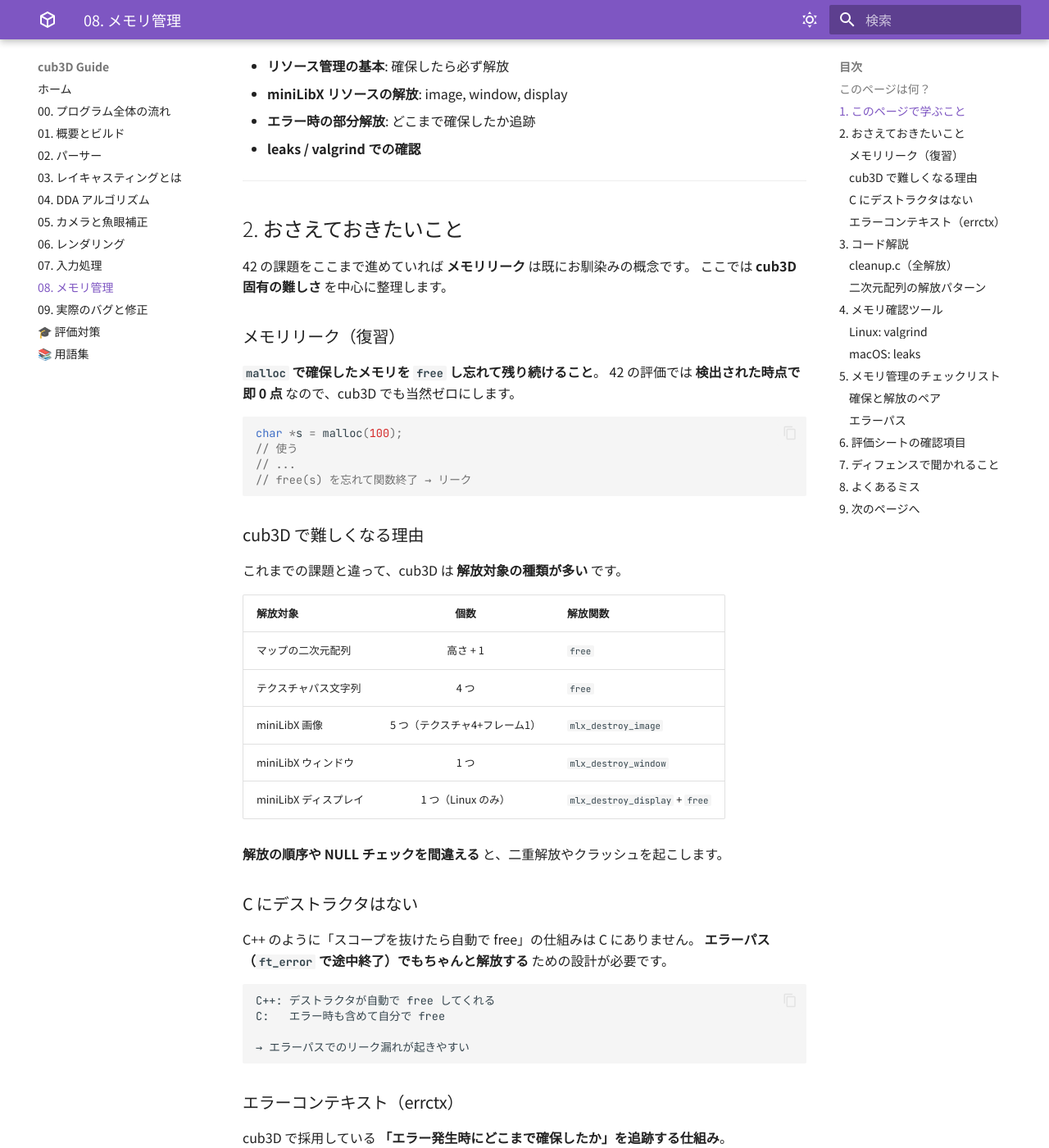
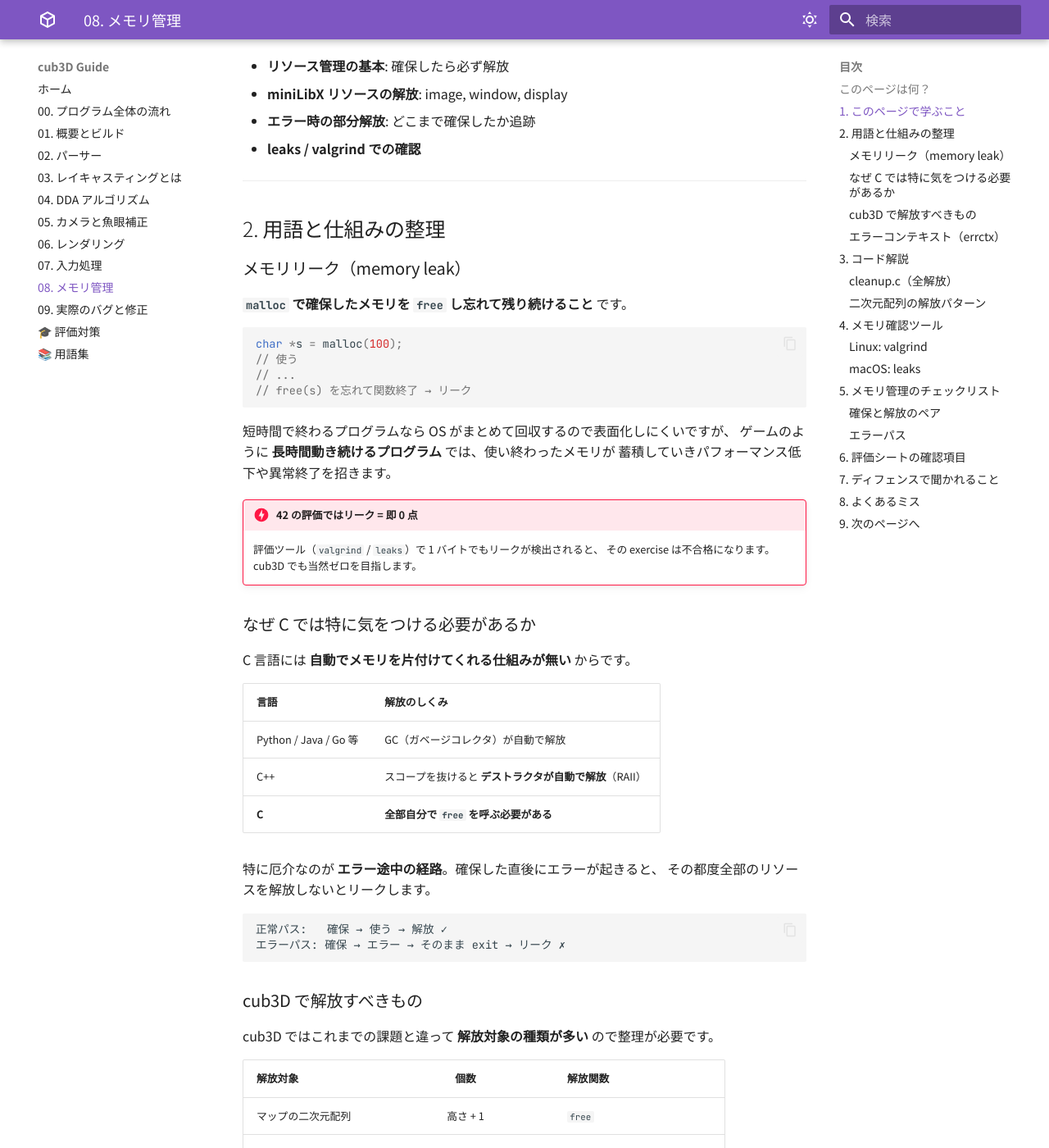
Before and after one commit to Tsunanko/cub3d-guide, an MkDocs documentation site: the page built from docs/08-memory.md, in a window 1280 px wide and 1400 px high, scrolled down 673 px. Shown: the whole window at 82% size. Built offline with MkDocs 1.6.1 and Material for MkDocs 9.7.7, drawn with Linux system fonts in a browser that asks for light colours; some of the changed text lies outside the part shown.

Commit message:
08-memory: balance tone - explain memory leak for non-42 readers while keeping neutral framing

````diff
--- a/docs/08-memory.md
+++ b/docs/08-memory.md
@@ -32,15 +32,11 @@ cub3D は特に解放対象が多いので、**計画的な管理** が必要で
 
 ---
 
-## 2. おさえておきたいこと
+## 2. 用語と仕組みの整理
 
-42 の課題をここまで進めていれば **メモリリーク** は既にお馴染みの概念です。
-ここでは **cub3D 固有の難しさ** を中心に整理します。
+### メモリリーク（memory leak）
 
-### メモリリーク（復習）
-
-**`malloc` で確保したメモリを `free` し忘れて残り続けること**。
-42 の評価では **検出された時点で即 0 点** なので、cub3D でも当然ゼロにします。
+**`malloc` で確保したメモリを `free` し忘れて残り続けること** です。
 
 ```c
 char *s = malloc(100);
@@ -49,9 +45,35 @@ char *s = malloc(100);
 // free(s) を忘れて関数終了 → リーク
 ```
 
-### cub3D で難しくなる理由
+短時間で終わるプログラムなら OS がまとめて回収するので表面化しにくいですが、
+ゲームのように **長時間動き続けるプログラム** では、使い終わったメモリが
+蓄積していきパフォーマンス低下や異常終了を招きます。
 
-これまでの課題と違って、cub3D は **解放対象の種類が多い** です。
+!!! danger "42 の評価ではリーク = 即 0 点"
+    評価ツール（`valgrind` / `leaks`）で 1 バイトでもリークが検出されると、
+    その exercise は不合格になります。cub3D でも当然ゼロを目指します。
+
+### なぜ C では特に気をつける必要があるか
+
+C 言語には **自動でメモリを片付けてくれる仕組みが無い** からです。
+
+| 言語 | 解放のしくみ |
+|:---|:---|
+| Python / Java / Go 等 | GC（ガベージコレクタ）が自動で解放 |
+| C++ | スコープを抜けると **デストラクタが自動で解放**（RAII） |
+| **C** | **全部自分で `free` を呼ぶ必要がある** |
+
+特に厄介なのが **エラー途中の経路**。確保した直後にエラーが起きると、
+その都度全部のリソースを解放しないとリークします。
+
+```
+正常パス:   確保 → 使う → 解放 ✓
+エラーパス: 確保 → エラー → そのまま exit → リーク ✗
+```
+
+### cub3D で解放すべきもの
+
+cub3D ではこれまでの課題と違って **解放対象の種類が多い** ので整理が必要です。
 
 | 解放対象 | 個数 | 解放関数 |
 |:---|:-:|:---|
@@ -63,33 +85,22 @@ char *s = malloc(100);
 
 **解放の順序や NULL チェックを間違える** と、二重解放やクラッシュを起こします。
 
-### C にデストラクタはない
-
-C++ のように「スコープを抜けたら自動で free」の仕組みは C にありません。
-**エラーパス（`ft_error` で途中終了）でもちゃんと解放する** ための設計が必要です。
-
-```
-C++: デストラクタが自動で free してくれる
-C:   エラー時も含めて自分で free
-
-→ エラーパスでのリーク漏れが起きやすい
-```
-
 ### エラーコンテキスト（errctx）
 
-cub3D で採用している **「エラー発生時にどこまで確保したか」を追跡する仕組み**。
+cub3D で採用している **「エラー発生時にどこまで確保したか」を追跡する仕組み** です。
 
 ```c
-// 確保する前に登録
+// 確保する前に登録しておく
 ft_set_errctx(config, lines);
 
-// エラーが起きたら…
+// どこかでエラー発生
 ft_error("...");
-// ↓ ft_error の中で errctx を見て解放
+// ↓ ft_error 内部で errctx を見て
+//   それまでに確保したものを全部解放してから exit
 ```
 
 グローバル変数で持つのは C の古典的なパターン。
-`ft_error` がどこから呼ばれても **確実に cleanup できる** ようにするためです。
+`ft_error` がどこから呼ばれても **確実に cleanup できる** ようにする工夫です。
 
 ---
 
````
